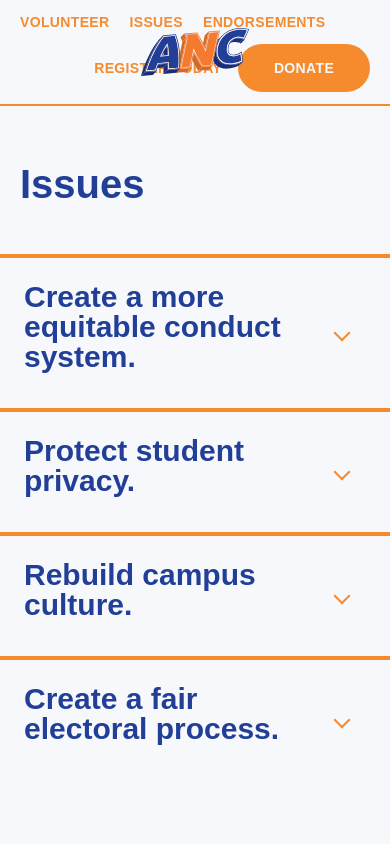
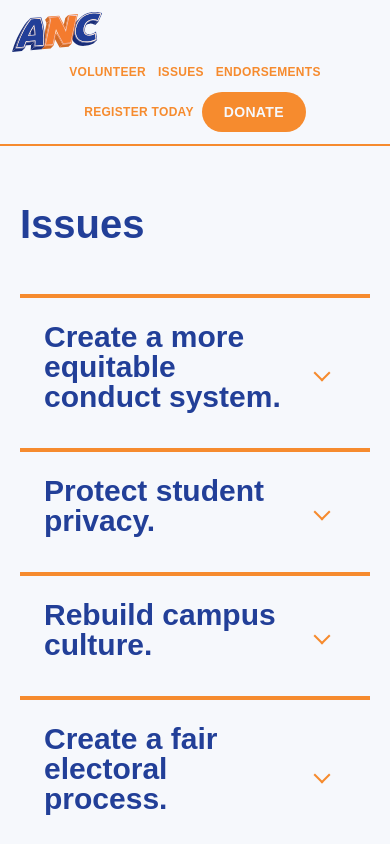
Before and after one commit to CascaTheGreat/anc-pac, a Next.js app: page /issues in a window 390 px wide. Shown: the top 844 px of the page. Built offline with nearby package versions, Linux system fonts and the light colour scheme; a web font is replaced by a local one.

Commit message:
Responsive style updates

```diff
--- a/package.json
+++ b/package.json
@@ -6,6 +6,7 @@
     "start": "next start"
   },
   "dependencies": {
+    "@next/third-parties": "^16.3.8",
     "classnames": "^2.5.1",
     "date-fns": "^3.6.0",
     "gray-matter": "^4.0.3",
--- a/src/app/_components/container.tsx
+++ b/src/app/_components/container.tsx
@@ -3,7 +3,7 @@ type Props = {
 };
 
 const Container = ({ children }: Props) => {
-  return <div className="container mx-auto">{children}</div>;
+  return <div className="container mx-auto px-5 sm:px-0">{children}</div>;
 };
 
 export default Container;
--- a/src/app/_components/header.tsx
+++ b/src/app/_components/header.tsx
@@ -35,46 +35,46 @@ const Header = () => {
 
   return (
     <header className="sticky top-0 z-50 border-b-2 border-secondary bg-background text-background">
-      <div className="container relative mx-auto flex min-h-[76px] flex-wrap items-center justify-between gap-x-6 gap-y-3 px-5 py-3">
+      <div className="container relative mx-auto flex min-h-[76px] flex-wrap items-center justify-between gap-x-6 gap-y-3 px-3 py-3 sm:px-5">
         <a
           href="/"
           aria-label="Americans for Neighborhood Cohesion home"
           aria-hidden={!showLogo}
-          className={`absolute left-1/2 top-1/2 -translate-x-1/2 -translate-y-1/2 transition-opacity duration-200 ${showLogo ? "opacity-100" : "pointer-events-none opacity-0"}`}
+          className={`order-first basis-full text-center transition-opacity duration-200 md:absolute md:left-1/2 md:top-1/2 md:order-none md:basis-auto md:-translate-x-1/2 md:-translate-y-1/2 ${showLogo ? "opacity-100" : "pointer-events-none opacity-0"}`}
           style={{ fontFamily: '"parisplus-std", sans-serif' }}
         >
-          <ANCLogo aria-hidden="true" className="h-12 w-auto" />
+          <ANCLogo aria-hidden="true" className="h-10 w-auto sm:h-12" />
         </a>
         <nav
           aria-label="Primary navigation"
-          className="flex flex-wrap items-center gap-x-5 gap-y-2"
+          className="flex basis-full flex-wrap items-center justify-center gap-x-3 gap-y-2 md:basis-auto md:gap-x-5"
         >
           <a
             href="/#intro"
-            className="text-sm font-bold uppercase tracking-wide text-secondary transition-colors hover:text-accent"
+            className="text-xs font-bold uppercase tracking-wide text-secondary transition-colors hover:text-accent sm:text-sm"
             style={{ fontFamily: '"parisplus-std", sans-serif' }}
           >
             Volunteer
           </a>
           <a
             href="/issues"
-            className="text-sm font-bold uppercase tracking-wide text-secondary transition-colors hover:text-accent"
+            className="text-xs font-bold uppercase tracking-wide text-secondary transition-colors hover:text-accent sm:text-sm"
             style={{ fontFamily: '"parisplus-std", sans-serif' }}
           >
             Issues
           </a>
           <a
             href="/endorsements"
-            className="text-sm font-bold uppercase tracking-wide text-secondary transition-colors hover:text-accent"
+            className="text-xs font-bold uppercase tracking-wide text-secondary transition-colors hover:text-accent sm:text-sm"
             style={{ fontFamily: '"parisplus-std", sans-serif' }}
           >
             Endorsements
           </a>
         </nav>
-        <div className="ml-auto flex flex-row items-center gap-x-4">
+        <div className="ml-0 flex basis-full flex-row items-center justify-center gap-x-2 md:ml-auto md:basis-auto md:justify-start md:gap-x-4">
           <a
             href="https://vr.dcboe.org/213324797239968?agency_code=12"
-            className="text-sm font-bold uppercase tracking-wide text-secondary transition-colors hover:text-accent"
+            className="text-xs font-bold uppercase tracking-wide text-secondary transition-colors hover:text-accent sm:text-sm"
             style={{ fontFamily: '"parisplus-std", sans-serif' }}
             target="_blank"
             rel="noopener noreferrer"
@@ -83,7 +83,7 @@ const Header = () => {
           </a>
           <a
             href="#stories"
-            className="flex h-12 min-w-[132px] items-center justify-center rounded-full bg-secondary px-5 py-1 text-background hover:brightness-95"
+            className="flex h-10 min-w-[104px] items-center justify-center rounded-full bg-secondary px-3 py-1 text-background hover:brightness-95 sm:h-12 sm:min-w-[132px] sm:px-5"
             style={{ fontFamily: '"parisplus-std", sans-serif' }}
           >
             <span className="text-sm font-bold uppercase leading-none tracking-wide">
--- a/src/app/_components/more-stories.tsx
+++ b/src/app/_components/more-stories.tsx
@@ -8,7 +8,7 @@ type Props = {
 export function MoreStories({ posts }: Props) {
   return (
     <section id="stories">
-      <div className="mb-10 flex items-end justify-between gap-4 border-text pb-4">
+      <div className=" mb-2 md:mb-10 flex items-end justify-between gap-4 border-text pb-4">
         <h2 className="text-4xl font-bold leading-none tracking-tighter md:text-6xl">
           The latest
         </h2>
--- a/src/app/_components/qoute.tsx
+++ b/src/app/_components/qoute.tsx
@@ -1,7 +1,7 @@
 export function QouteSection() {
   return (
     <section id="qoute">
-      <div className="grid grid-cols-1 md:grid-cols-2 md:gap-x-4 lg:gap-x-4 gap-y-20 md:gap-y-32 items-center">
+      <div className="grid grid-cols-1 md:grid-cols-2 md:gap-x-4 lg:gap-x-4 sm:gap-y-12  gap-y-20 md:gap-y-32 items-center">
         <h1 className="max-w-xl text-4xl leading-[1.2] tracking-tight text-background md:text-5xl lg:text-6xl">
           <span className="text-secondary">“ </span>
           Students must work together to build a campus that works for everyone.
@@ -12,6 +12,7 @@ export function QouteSection() {
           height="378"
           src="https://www.youtube.com/embed/FnHMY0wTnLE"
           title="Joe Biden yells SODA"
+          className="w-full"
           frameBorder="0"
           allow="accelerometer; autoplay; clipboard-write; encrypted-media; gyroscope; picture-in-picture; web-share"
           referrerPolicy="strict-origin-when-cross-origin"
--- a/src/app/endorsements/page.tsx
+++ b/src/app/endorsements/page.tsx
@@ -4,7 +4,7 @@ import Container from "@/app/_components/container";
 const endorsements = [
   {
     id: 1,
-    image: "/assets/endorsements/zohran.png",
+    image: "",
     alt: "Jack Hill endorsement",
     name: `Jack Hill`,
     race: "SMD Seat 2E 08",
@@ -16,11 +16,11 @@ export default function EndorsementsPage() {
   return (
     <main className="py-12 md:py-20">
       <Container>
-        <div className="mx-auto max-w-6xl px-5">
+        <div className="mx-auto max-w-6xl">
           <h1 className="mb-10 text-5xl text-primary md:text-7xl">
             Endorsements
           </h1>
-          <div className="grid grid-cols-3 gap-3 md:gap-6">
+          <div className="grid grid-cols-1 md:grid-cols-2 lg:grid-cols-3 gap-3 md:gap-6">
             {endorsements.map((endorsement) => (
               <div
                 key={endorsement.id}
--- a/src/app/issues/page.tsx
+++ b/src/app/issues/page.tsx
@@ -33,7 +33,7 @@ export default function IssuesPage() {
   return (
     <main className="py-12 md:py-20">
       <Container>
-        <div className="mx-auto max-w-6xl px-5">
+        <div className="mx-auto max-w-6xl">
           <h1 className="mb-10 text-5xl text-primary md:text-7xl">Issues</h1>
         </div>
         <div className="grid grid-cols-1 max-w-6xl mx-auto">
--- a/src/app/layout.tsx
+++ b/src/app/layout.tsx
@@ -1,8 +1,8 @@
 import Footer from "@/app/_components/footer";
-import { CMS_NAME, HOME_OG_IMAGE_URL } from "@/lib/constants";
+import { HOME_OG_IMAGE_URL } from "@/lib/constants";
 import type { Metadata } from "next";
 import { Lora } from "next/font/google";
-import { ThemeSwitcher } from "./_components/theme-switcher";
+import { GoogleAnalytics } from "@next/third-parties/google";
 import Header from "./_components/header";
 
 import "./globals.css";
@@ -65,6 +65,7 @@ export default function RootLayout({
         </div>
         <Footer />
       </body>
+      <GoogleAnalytics gaId="G-6S2JXNRMXL" />
     </html>
   );
 }
--- a/src/app/page.tsx
+++ b/src/app/page.tsx
@@ -14,7 +14,7 @@ export default function Index() {
 
   return (
     <main>
-      <div className=" md:py-8 mb-8">
+      <div className=" md:py-8 mb-8 w-full">
         <Container>
           <Intro />
         </Container>
@@ -24,7 +24,7 @@ export default function Index() {
           <QouteSection />
         </Container>
       </div>
-      <div className="py-16">
+      <div className="pt-4 md:py-16">
         <Container>
           <HeroPost
             title={heroPost.title}
@@ -36,7 +36,7 @@ export default function Index() {
           />
         </Container>
       </div>
-      <div className="bg-primary py-16 text-background">
+      <div className="bg-primary md:py-16 py-8 text-background">
         <Container>
           {morePosts.length > 0 && <MoreStories posts={morePosts} />}
         </Container>
--- a/src/app/privacy-policy/page.tsx
+++ b/src/app/privacy-policy/page.tsx
@@ -4,7 +4,7 @@ export default function PrivacyPolicyPage() {
   return (
     <main className="py-12 md:py-20">
       <Container>
-        <div className="mx-auto max-w-3xl px-5">
+        <div className="mx-auto max-w-3xl">
           <h1 className="mb-8 text-5xl text-primary md:text-7xl">
             Privacy Policy
           </h1>
```
Also changed, not shown: src/app/_components/intro.tsx (+9 -6 lines), public/assets/students.png (added), 1 other file (tests, documents, lock files or other folders).
